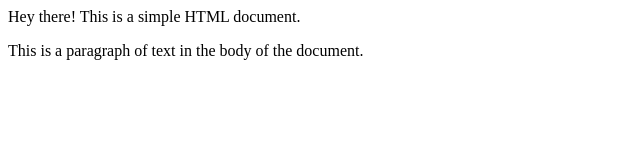
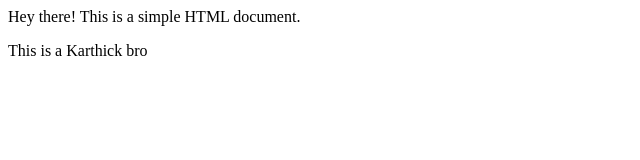
Before and after one commit to kavinraj-e/ci-cd, a plain HTML site: page index.html in a window 1280 px wide. Shown: the whole page, without its empty margins (0-640 px from the left). Drawn offline with Linux system fonts and the light colour scheme.

Commit message:
Update index.html

```diff
--- a/index.html
+++ b/index.html
@@ -7,6 +7,6 @@
 </head>
 <body>
     Hey there! This is a simple HTML document.
-    <p>This is a paragraph of text in the body of the document.</p>
+    <p>This is a Karthick bro</p>
 </body>
 </html>
```
